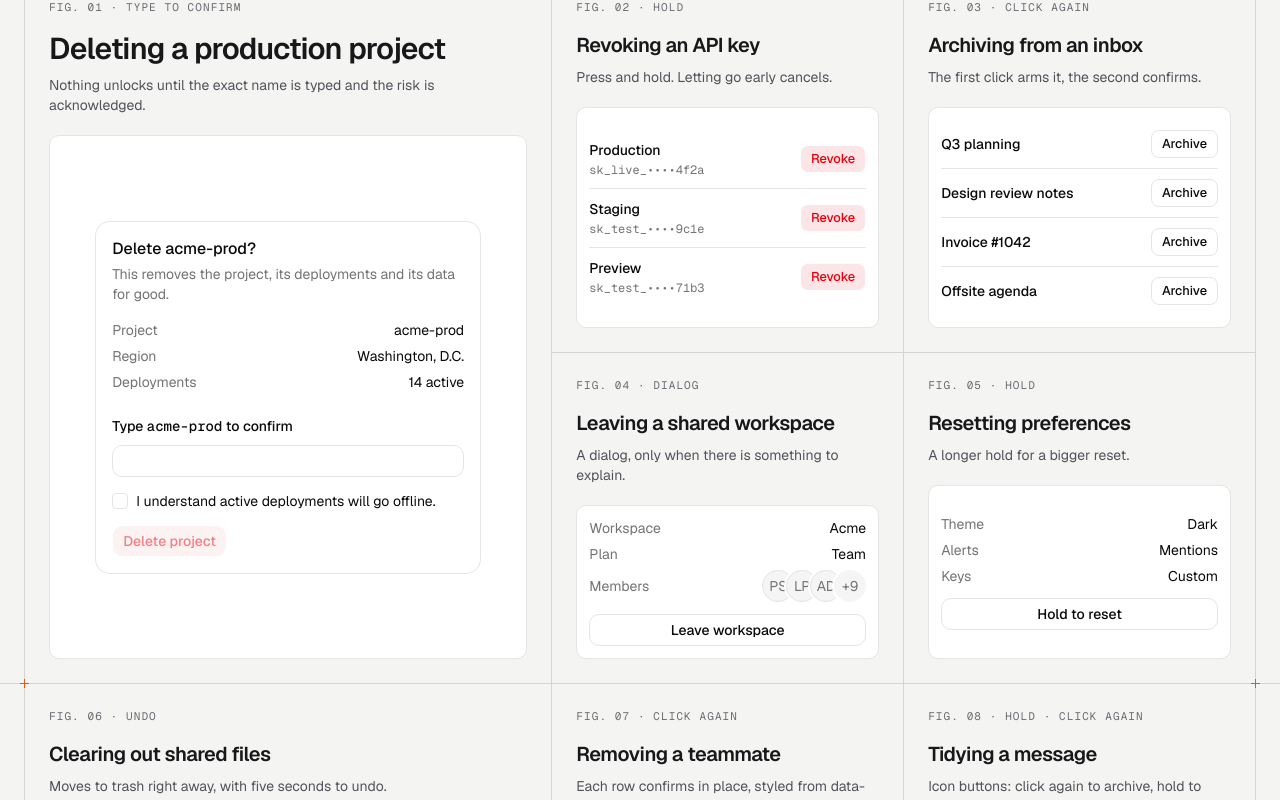
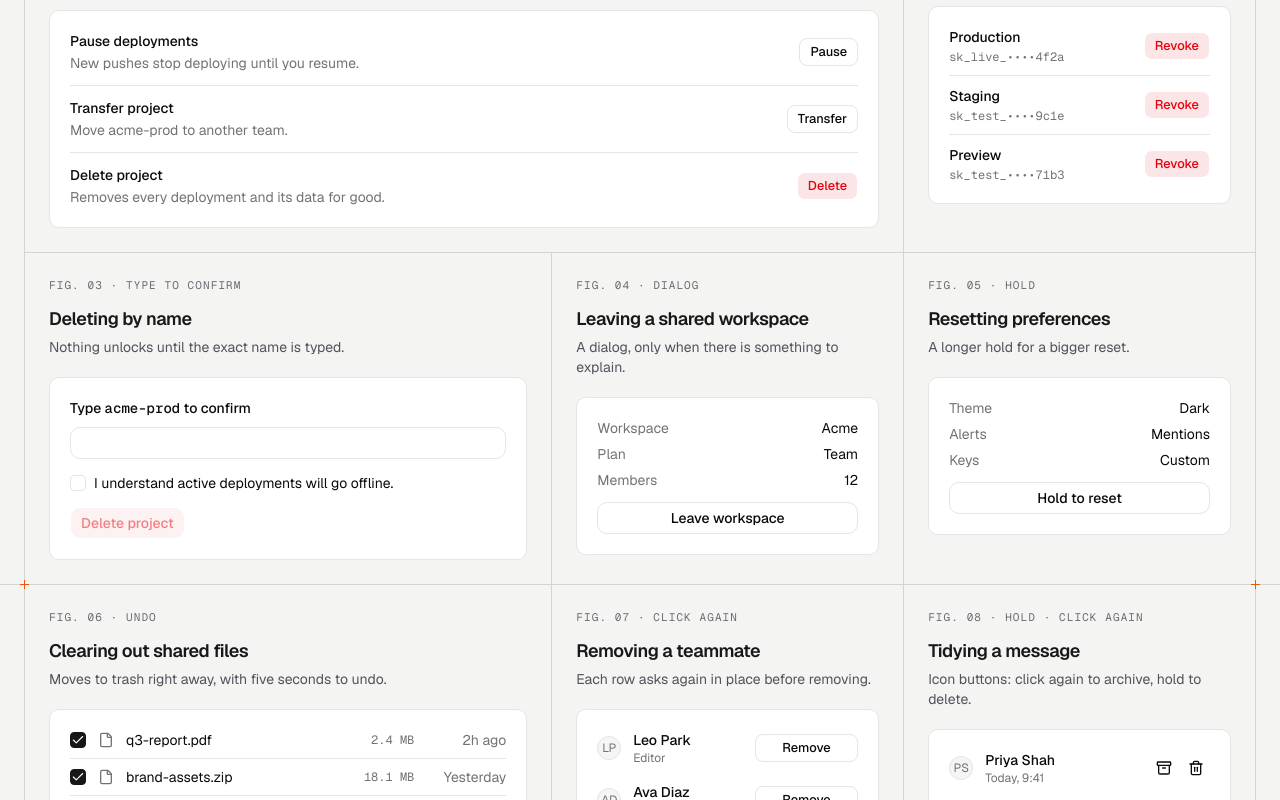
Before and after one commit to aidankmcalister/sureui, a Next.js app: page / in a window 1280 px wide. Shown: the part 620-1420 px from the top of the page. Built offline with nearby package versions, Linux system fonts and the light colour scheme.

Commit message:
feat: rebuild the home examples around a danger zone

```diff
--- a/app/page.tsx
+++ b/app/page.tsx
@@ -1,22 +1,21 @@
 import Link from "next/link"
 
 import { buttonVariants } from "@/components/ui/button"
-import { Command } from "@/components/site/code"
-import { Band, Label } from "@/components/site/frame"
+import { Band } from "@/components/site/frame"
 import { GitHubIcon } from "@/components/site/github-icon"
 import { SiteLink } from "@/components/site/site-link"
 import { Cell } from "@/components/site/home/cell"
 import {
   ApiKeys,
-  DeleteProject,
+  ConfirmByName,
+  DangerZone,
   Files,
-  Inbox,
   Members,
   MessageToolbar,
   Preferences,
   Workspace,
 } from "@/components/site/home/examples"
-import { githubUrl, installCommand } from "@/components/site/styles"
+import { githubUrl } from "@/components/site/styles"
 
 const grid =
   "grid grid-cols-1 gap-px bg-(--rule) md:grid-cols-2 lg:grid-cols-[minmax(0,3fr)_minmax(0,2fr)_minmax(0,2fr)]"
@@ -24,41 +23,29 @@ const grid =
 export default function Home() {
   return (
     <main>
-      <Band>
-        <div className="grid grid-cols-1 gap-px bg-(--rule) min-[1340px]:grid-cols-[minmax(0,3fr)_minmax(0,2fr)_minmax(0,2fr)]">
-          <div className="grid gap-6 bg-(--paper) px-3 pt-14 pb-10 min-[1340px]:col-span-2 min-[1340px]:pb-20 sm:px-6 sm:pt-16 lg:pt-20">
+      <Band className="grid gap-6 px-3 py-14 sm:px-6 sm:py-16 lg:py-20">
         <h1 className="text-4xl leading-10 font-bold tracking-[-0.04em] text-balance sm:text-6xl sm:leading-[64px] lg:text-[64px] lg:leading-[68px]">
-              <span className="block text-(--mark)">
-                Confirmation components
-              </span>
+          <span className="block text-(--mark)">Confirmation components</span>
           for shadcn/ui.
         </h1>
         <p className="max-w-[560px] text-[19px] leading-[30px] text-(--ink-muted)">
-              Hold, click again, type to confirm and undo. Add them with the
-              shadcn CLI. They build on your own shadcn components.
+          Hold, click again, type to confirm and undo. Add them with the shadcn
+          CLI. They build on your own shadcn components.
         </p>
-          </div>
-          <div className="flex flex-col justify-center gap-3 bg-(--paper) px-3 py-10 min-[1340px]:py-20 sm:px-6">
-            <div className="grid w-full max-w-[400px] gap-3">
-              <Label>Install</Label>
-              <Command>{installCommand("confirm-button")}</Command>
         <div className="flex gap-2">
-                <Link href="/docs" className={buttonVariants({ size: "lg" })}>
+          <Link
+            href="/docs/installation"
+            className={buttonVariants({ size: "lg" })}
+          >
             Get started
           </Link>
           <SiteLink
             href={githubUrl}
             aria-label="GitHub"
-                  className={buttonVariants({
-                    variant: "outline",
-                    size: "icon-lg",
-                  })}
+            className={buttonVariants({ variant: "outline", size: "icon-lg" })}
           >
             <GitHubIcon />
           </SiteLink>
-              </div>
-            </div>
-          </div>
         </div>
       </Band>
       <Band>
@@ -67,15 +54,17 @@ export default function Home() {
           <Cell
             featured
             figure={1}
-            gesture="Type to confirm"
-            title="Deleting a production project"
-            description="Nothing unlocks until the exact name is typed and the risk is acknowledged."
+            gesture="Which one"
+            href="/docs/which-one"
+            title="A project danger zone"
+            description="Three actions, three levels of risk, three ways to ask."
           >
-            <DeleteProject />
+            <DangerZone />
           </Cell>
           <Cell
             figure={2}
             gesture="Hold"
+            href="/docs/hold"
             title="Revoking an API key"
             description="Press and hold. Letting go early cancels."
           >
@@ -83,15 +72,17 @@ export default function Home() {
           </Cell>
           <Cell
             figure={3}
-            gesture="Click again"
-            title="Archiving from an inbox"
-            description="The first click arms it, the second confirms."
+            gesture="Type to confirm"
+            href="/docs/type-to-confirm"
+            title="Deleting by name"
+            description="Nothing unlocks until the exact name is typed."
           >
-            <Inbox />
+            <ConfirmByName />
           </Cell>
           <Cell
             figure={4}
             gesture="Dialog"
+            href="/docs/dialogs"
             title="Leaving a shared workspace"
             description="A dialog, only when there is something to explain."
           >
@@ -100,6 +91,7 @@ export default function Home() {
           <Cell
             figure={5}
             gesture="Hold"
+            href="/docs/hold"
             title="Resetting preferences"
             description="A longer hold for a bigger reset."
           >
@@ -112,6 +104,7 @@ export default function Home() {
           <Cell
             figure={6}
             gesture="Undo"
+            href="/docs/undo"
             title="Clearing out shared files"
             description="Moves to trash right away, with five seconds to undo."
             className="md:col-span-2 lg:col-span-1"
@@ -121,14 +114,16 @@ export default function Home() {
           <Cell
             figure={7}
             gesture="Click again"
+            href="/docs/click-again"
             title="Removing a teammate"
-            description="Each row confirms in place, styled from data-state."
+            description="Each row asks again in place before removing."
           >
             <Members />
           </Cell>
           <Cell
             figure={8}
             gesture="Hold · Click again"
+            href="/docs/hold"
             title="Tidying a message"
             description="Icon buttons: click again to archive, hold to delete."
           >
--- a/components/site/home/cell.tsx
+++ b/components/site/home/cell.tsx
@@ -1,9 +1,12 @@
+import Link from "next/link"
+
 import { cn } from "@/lib/utils"
 import { Label } from "@/components/site/frame"
 
 export function Cell({
   figure,
   gesture,
+  href,
   title,
   description,
   featured,
@@ -12,6 +15,7 @@ export function Cell({
 }: {
   figure: number
   gesture: string
+  href: string
   title: string
   description: string
   featured?: boolean
@@ -21,24 +25,32 @@ export function Cell({
   return (
     <article
       className={cn(
-        "flex flex-col gap-2 bg-(--paper) px-3 py-6 sm:p-6",
-        featured && "md:col-span-2 lg:col-span-1 lg:row-span-2",
+        "flex flex-col bg-(--paper) p-5 sm:p-6",
+        featured && "md:col-span-2",
         className
       )}
     >
-      <Label>
-        Fig. {String(figure).padStart(2, "0")} · {gesture}
+      <div className="grid gap-1 pb-5">
+        <Label className="mb-2">
+          Fig. {String(figure).padStart(2, "0")} ·{" "}
+          <Link
+            href={href}
+            className="underline-offset-4 hover:text-(--ink) hover:underline"
+          >
+            {gesture}
+          </Link>
         </Label>
         <h3
           className={cn(
-          "mt-2 font-semibold tracking-tight text-(--ink)",
-          featured ? "text-[30px] leading-9" : "text-xl"
+            "font-semibold tracking-tight text-(--ink)",
+            featured ? "text-2xl leading-8" : "text-lg leading-7"
           )}
         >
           {title}
         </h3>
-      <p className="text-sm text-(--ink-muted)">{description}</p>
-      <div className="mt-3 flex flex-1 items-center justify-center rounded-[10px] border bg-background p-3 text-foreground">
+        <p className="text-sm leading-5 text-(--ink-muted)">{description}</p>
+      </div>
+      <div className="rounded-lg border bg-background p-5 text-foreground">
         {children}
       </div>
     </article>
--- a/components/site/home/examples.tsx
+++ b/components/site/home/examples.tsx
@@ -10,21 +10,9 @@ import {
 } from "lucide-react"
 
 import { cn } from "@/lib/utils"
-import {
-  Avatar,
-  AvatarFallback,
-  AvatarGroup,
-  AvatarGroupCount,
-} from "@/components/ui/avatar"
+import { Avatar, AvatarFallback } from "@/components/ui/avatar"
 import { Badge } from "@/components/ui/badge"
 import { Button } from "@/components/ui/button"
-import {
-  Card,
-  CardContent,
-  CardDescription,
-  CardHeader,
-  CardTitle,
-} from "@/components/ui/card"
 import { Checkbox } from "@/components/ui/checkbox"
 import {
   Empty,
@@ -93,7 +81,7 @@ function Restore({ onClick }: { onClick: () => void }) {
 
 function Details({ rows }: { rows: [string, React.ReactNode][] }) {
   return (
-    <dl className="grid gap-1.5">
+    <dl className="grid gap-1.5 text-sm">
       {rows.map(([name, value]) => (
         <div key={name} className="flex items-center justify-between gap-3">
           <dt className="text-muted-foreground">{name}</dt>
@@ -117,7 +105,95 @@ function useToggle() {
   }
 }
 
-export function DeleteProject() {
+const dangers = [
+  {
+    id: "pause",
+    title: "Pause deployments",
+    description: "New pushes stop deploying until you resume.",
+    done: "Deployments paused.",
+  },
+  {
+    id: "transfer",
+    title: "Transfer project",
+    description: "Move acme-prod to another team.",
+    done: "Transferred to Design.",
+  },
+  {
+    id: "delete",
+    title: "Delete project",
+    description: "Removes every deployment and its data for good.",
+    done: "Deleted, with every deployment.",
+  },
+]
+
+export function DangerZone() {
+  const done = useToggle()
+
+  function control(id: string) {
+    const finish = () => done.toggle(id)
+    if (id === "pause") {
+      return (
+        <ConfirmButton undo variant="outline" size="sm" onConfirm={finish}>
+          Pause
+        </ConfirmButton>
+      )
+    }
+    if (id === "transfer") {
+      return (
+        <ConfirmDialog
+          title="Transfer acme-prod?"
+          description="Members of Acme lose access. Owners of Design get it."
+          confirmLabel="Transfer"
+          onConfirm={finish}
+        >
+          <Button variant="outline" size="sm">
+            Transfer
+          </Button>
+        </ConfirmDialog>
+      )
+    }
+    return (
+      <ConfirmDialog
+        title="Delete acme-prod?"
+        description="This removes the project, its deployments and its data for good."
+        phrase="acme-prod"
+        acknowledgements={["Active deployments will go offline."]}
+        confirmLabel="Delete project"
+        variant="destructive"
+        onConfirm={finish}
+      >
+        <Button variant="destructive" size="sm">
+          Delete
+        </Button>
+      </ConfirmDialog>
+    )
+  }
+
+  return (
+    <div className="grid w-full divide-y text-sm">
+      {dangers.map((danger) => (
+        <div
+          key={danger.id}
+          className="flex items-center justify-between gap-4 py-3 first:pt-0 last:pb-0"
+        >
+          <div className="grid gap-0.5">
+            <span className="font-medium">{danger.title}</span>
+            <span className="text-muted-foreground">
+              {done.has(danger.id) ? danger.done : danger.description}
+            </span>
+          </div>
+          {done.has(danger.id) ? (
+            <Restore onClick={() => done.toggle(danger.id)} />
+          ) : (
+            control(danger.id)
+          )}
+        </div>
+      ))}
+    </div>
+  )
+}
+
+export function ConfirmByName() {
   const [deleted, setDeleted] = React.useState(false)
 
   return (
@@ -125,34 +201,15 @@ export function DeleteProject() {
       done={deleted}
       icon={<Trash2Icon />}
       title="acme-prod was deleted"
-      description="Its deployments and data are gone for good. This one is only a demo."
       onReset={() => setDeleted(false)}
     >
-      <Card className="w-full max-w-sm">
-        <CardHeader>
-          <CardTitle>Delete acme-prod?</CardTitle>
-          <CardDescription>
-            This removes the project, its deployments and its data for good.
-          </CardDescription>
-        </CardHeader>
-        <CardContent className="grid gap-6">
-          <Details
-            rows={[
-              ["Project", "acme-prod"],
-              ["Region", "Washington, D.C."],
-              ["Deployments", "14 active"],
-            ]}
-          />
-          <TypeToConfirm
-            phrase="acme-prod"
-            acknowledgements={[
-              "I understand active deployments will go offline.",
-            ]}
-            confirmLabel="Delete project"
-            onConfirm={() => setDeleted(true)}
-          />
-        </CardContent>
-      </Card>
+      <TypeToConfirm
+        phrase="acme-prod"
+        acknowledgements={["I understand active deployments will go offline."]}
+        confirmLabel="Delete project"
+        onConfirm={() => setDeleted(true)}
+        className="w-full"
+      />
     </Outcome>
   )
 }
@@ -171,7 +228,7 @@ export function ApiKeys() {
       {keys.map((key) => (
         <div
           key={key.name}
-          className="flex items-center justify-between gap-3 py-2.5"
+          className="flex items-center justify-between gap-3 py-2.5 first:pt-0 last:pb-0"
         >
           <div className="grid gap-0.5 text-sm">
             <span className="flex items-center gap-2 font-medium">
@@ -202,50 +259,6 @@ export function ApiKeys() {
   )
 }
 
-const messages = [
-  "Q3 planning",
-  "Design review notes",
-  "Invoice #1042",
-  "Offsite agenda",
-]
-
-export function Inbox() {
-  const archived = useToggle()
-
-  return (
-    <div className="grid w-full divide-y">
-      {messages.map((subject) => (
-        <div
-          key={subject}
-          className="flex items-center justify-between gap-3 py-2.5 text-sm"
-        >
-          <span
-            className={cn(
-              "truncate font-medium",
-              archived.has(subject) && "text-muted-foreground line-through"
-            )}
-          >
-            {subject}
-          </span>
-          {archived.has(subject) ? (
-            <Restore onClick={() => archived.toggle(subject)} />
-          ) : (
-            <ConfirmButton
-              gesture="click-again"
-              variant="outline"
-              size="sm"
-              confirmLabel="Archive?"
-              onConfirm={() => archived.toggle(subject)}
-            >
-              Archive
-            </ConfirmButton>
-          )}
-        </div>
-      ))}
-    </div>
-  )
-}
-
 export function Workspace() {
   const [left, setLeft] = React.useState(false)
 
@@ -261,17 +274,7 @@ export function Workspace() {
           rows={[
             ["Workspace", "Acme"],
             ["Plan", "Team"],
-            [
-              "Members",
-              <AvatarGroup key="members">
-                {["PS", "LP", "AD"].map((initials) => (
-                  <Avatar key={initials}>
-                    <AvatarFallback>{initials}</AvatarFallback>
-                  </Avatar>
-                ))}
-                <AvatarGroupCount>+9</AvatarGroupCount>
-              </AvatarGroup>,
-            ],
+            ["Members", "12"],
           ]}
         />
         <ConfirmDialog
@@ -327,12 +330,12 @@ export function Files() {
 
   return (
     <div className="group grid w-full gap-3">
-      <div className="divide-y rounded-lg border text-sm">
+      <div className="divide-y text-sm">
         {files.map((file) => (
           <label
             key={file.name}
             className={cn(
-              "flex items-center gap-3 px-3 py-2",
+              "flex items-center gap-3 py-2 first:pt-0",
               trashed.includes(file.name) &&
                 "text-muted-foreground line-through",
               selected.includes(file.name) &&
@@ -404,7 +407,7 @@ export function Members() {
       {people.map((person) => (
         <div
           key={person.name}
-          className="flex items-center gap-3 rounded-md px-2 py-1.5 has-data-[state=armed]:bg-destructive/10"
+          className="flex items-center gap-3 py-1.5 first:pt-0 last:pb-0"
         >
           <Avatar size="sm">
             <AvatarFallback>{person.initials}</AvatarFallback>
@@ -432,9 +435,9 @@ export function Members() {
           ) : (
             <ConfirmButton
               gesture="click-again"
-              variant="ghost"
+              variant="outline"
               size="sm"
-              confirmLabel="Sure?"
+              confirmLabel="Are you sure?"
               onConfirm={() => removed.toggle(person.name)}
             >
               Remove
--- a/components/ui/card.tsx
+++ /dev/null
@@ -1,102 +0,0 @@
-import * as React from "react"
-import { cn } from "cn"
-
-function Card({
-  className,
-  size = "default",
-  ...props
-}: React.ComponentProps<"div"> & { size?: "default" | "sm" }) {
-  return (
-    <div
-      data-slot="card"
-      data-size={size}
-      className={cn(
-        "group/card flex flex-col gap-(--card-spacing) overflow-hidden rounded-xl bg-card py-(--card-spacing) text-sm text-card-foreground ring-1 ring-foreground/10 [--card-spacing:--spacing(4)] has-data-[slot=card-footer]:pb-0 has-[>img:first-child]:pt-0 data-[size=sm]:[--card-spacing:--spacing(3)] data-[size=sm]:has-data-[slot=card-footer]:pb-0 *:[img:first-child]:rounded-t-xl *:[img:last-child]:rounded-b-xl",
-        className
-      )}
-      {...props}
-    />
-  )
-}
-
-function CardHeader({ className, ...props }: React.ComponentProps<"div">) {
-  return (
-    <div
-      data-slot="card-header"
-      className={cn(
-        "group/card-header @container/card-header grid auto-rows-min items-start gap-1 rounded-t-xl px-(--card-spacing) has-data-[slot=card-action]:grid-cols-[1fr_auto] has-data-[slot=card-description]:grid-rows-[auto_auto] [.border-b]:pb-(--card-spacing)",
-        className
-      )}
-      {...props}
-    />
-  )
-}
-
-function CardTitle({ className, ...props }: React.ComponentProps<"div">) {
-  return (
-    <div
-      data-slot="card-title"
-      className={cn(
-        "font-heading text-base leading-snug font-medium group-data-[size=sm]/card:text-sm",
-        className
-      )}
-      {...props}
-    />
-  )
-}
-
-function CardDescription({ className, ...props }: React.ComponentProps<"div">) {
-  return (
-    <div
-      data-slot="card-description"
-      className={cn("text-sm text-muted-foreground", className)}
-      {...props}
-    />
-  )
-}
-
-function CardAction({ className, ...props }: React.ComponentProps<"div">) {
-  return (
-    <div
-      data-slot="card-action"
-      className={cn(
-        "col-start-2 row-span-2 row-start-1 self-start justify-self-end",
-        className
-      )}
-      {...props}
-    />
-  )
-}
-
-function CardContent({ className, ...props }: React.ComponentProps<"div">) {
-  return (
-    <div
-      data-slot="card-content"
-      className={cn("px-(--card-spacing)", className)}
-      {...props}
-    />
-  )
-}
-
-function CardFooter({ className, ...props }: React.ComponentProps<"div">) {
-  return (
-    <div
-      data-slot="card-footer"
-      className={cn(
-        "flex items-center rounded-b-xl border-t bg-muted/50 p-(--card-spacing)",
-        className
-      )}
-      {...props}
-    />
-  )
-}
-
-export {
-  Card,
-  CardHeader,
-  CardFooter,
-  CardTitle,
-  CardAction,
-  CardDescription,
-  CardContent,
-}
--- a/components/ui/sureui/confirm-button.tsx
+++ b/components/ui/sureui/confirm-button.tsx
@@ -139,6 +139,15 @@ function ConfirmButton({
     []
   )
 
+  const shown = state === "armed" || state === "undo" ? state : "idle"
+  const labels = [
+    { state: "idle", node: children },
+    ...(gesture === "click-again"
+      ? [{ state: "armed", node: confirmLabel }]
+      : []),
+    ...(undo ? [{ state: "undo", node: undoLabel }] : []),
+  ]
+
   const holdDescribedBy =
     gesture === "hold"
       ? [hintId, describedBy].filter(Boolean).join(" ")
@@ -200,11 +209,20 @@ function ConfirmButton({
           aria-hidden
           className="absolute inset-0 origin-left scale-x-0 bg-current opacity-20"
         />
-        {state === "armed"
-          ? confirmLabel
-          : state === "undo"
-            ? undoLabel
-            : children}
+        <span className="grid gap-[inherit]">
+          {labels.map((label) => (
+            <span
+              key={label.state}
+              aria-hidden={label.state !== shown || undefined}
+              className={cn(
+                "col-start-1 row-start-1 inline-flex items-center justify-center gap-[inherit]",
+                label.state !== shown && "invisible"
+              )}
+            >
+              {label.node}
+            </span>
+          ))}
+        </span>
       </Button>
       {gesture === "hold" && (
         <span id={hintId} className="sr-only">
```
Also changed, not shown: 2 other files (tests, documents, lock files or other folders). Lines whose indentation alone changed are shown as unchanged.
